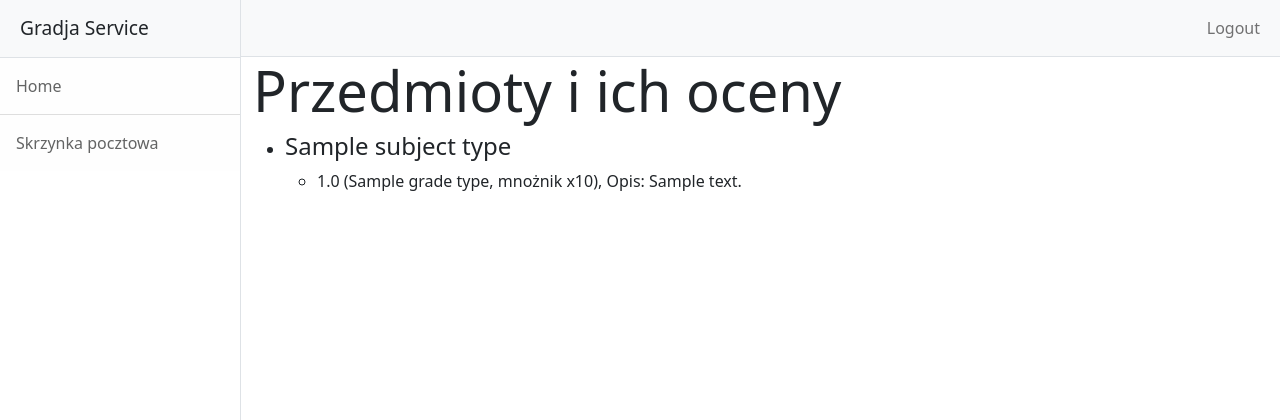
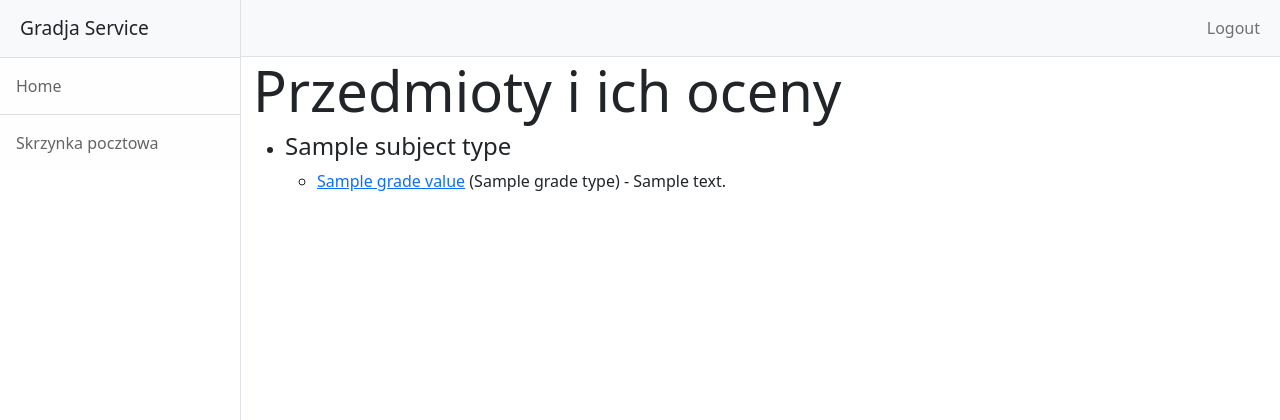
Before and after one commit to saikuru0/Gradja, a Django app: a page that uses Gradja/GradjaApp/templates/view_grades.html in a window 1280 px wide. Shown: the top 420 px of the page. Run offline with Django 4.2, Linux system fonts and the light colour scheme; a user stored in the database is signed in; tables that the repository leaves empty hold one stand-in row (values such as "Sample post"); some libraries are stand-ins or nearby versions.

Commit message:
changed display and included links to examine_grade

```diff
--- a/Gradja/GradjaApp/templates/view_grades.html
+++ b/Gradja/GradjaApp/templates/view_grades.html
@@ -12,7 +12,7 @@
         <ul>
         {% for grade in el.1 %}
           <li>
-            {{ grade.gradeValueId.gradeId }} ({{grade.typeId.typeName}}, mnożnik x{{ grade.typeId.weight }}), Opis: {{ grade.description }}
+            <a href="/examine_grade/{{ grade.gradeId }}">{{ grade.gradeValueId }}</a> ({{grade.typeId}}) - {{ grade.description }}
           </li>
         {% endfor %}
         </ul>
```
